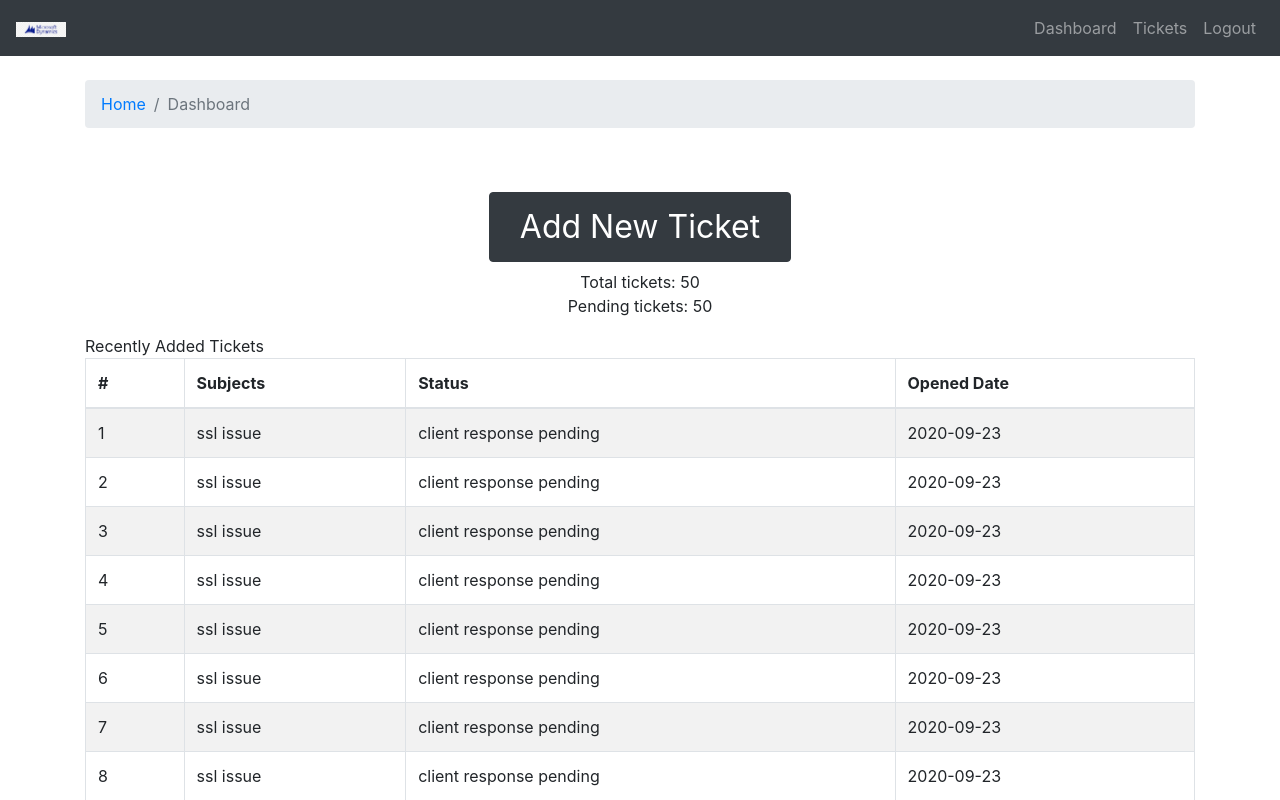
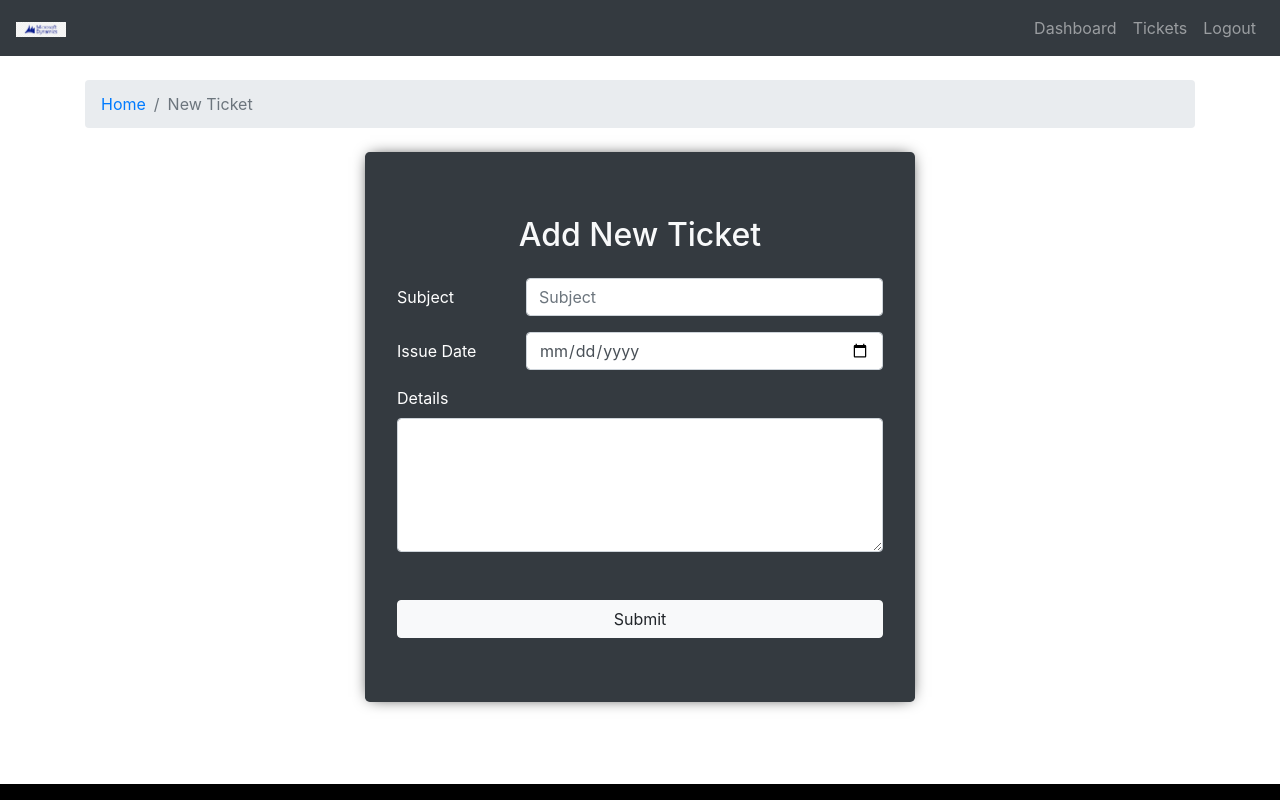
Before and after one commit to emilyzhanghan0104/crm-frontend, a React (Create React App) app: page / in a window 1280 px wide. Shown: the top 800 px of the page. Built offline with nearby package versions, Linux system fonts and the light colour scheme.

Commit message:
Add New Ticket Page

```diff
--- a/src/App.js
+++ b/src/App.js
@@ -1,15 +1,15 @@
 import React from 'react';
 
 import './App.css';
-import Entry from './pages/entry/Entry.page';
-import Dashboard from './pages/dashboard/Dashboard.comp';
+import { Dashboard, AddTicket } from './pages';
 import DefaultLayout from './layout/DefaultLayout';
 
 function App() {
   return (
     <div>
       <DefaultLayout>
-        <Dashboard />
+        {/*  <Dashboard /> */}
+        <AddTicket />
       </DefaultLayout>
     </div>
   );
--- /dev/null
+++ b/src/components/add-ticket-form/AddTicketForm.comp.js
@@ -0,0 +1,63 @@
+import React from 'react';
+import { Form, Jumbotron, Button, Row, Col } from 'react-bootstrap';
+import PropTypes from 'prop-types';
+
+import './add-ticket-form.style.css';
+
+const AddTicketForm = ({ frmData, handleOnSubmit, handleOnChange }) => (
+  <Jumbotron className="mt-2 add-new-ticket bg-dark">
+    <h2 className="text-light text-center mb-4">Add New Ticket</h2>
+    <Form onSubmit={handleOnSubmit} className="text-white">
+      <Form.Group as={Row}>
+        <Form.Label column="true" sm={3}>
+          Subject
+        </Form.Label>
+        <Col column="true" sm={9}>
+          <Form.Control
+            name="subject"
+            value={frmData.subject}
+            onChange={handleOnChange}
+            placeholder="Subject"
+            required
+          />
+        </Col>
+      </Form.Group>
+      <Form.Group as={Row}>
+        <Form.Label column="true" sm={3}>
+          Issue Date
+        </Form.Label>
+        <Col column="true" sm={9}>
+          <Form.Control
+            type="date"
+            name="issueDate"
+            value={frmData.issueDate}
+            onChange={handleOnChange}
+            required
+          />
+        </Col>
+      </Form.Group>
+      <Form.Group>
+        <Form.Label className="mb-2">Details</Form.Label>
+        <Form.Control
+          as="textarea"
+          name="details"
+          value={frmData.details}
+          onChange={handleOnChange}
+          rows="5"
+          required
+        />
+      </Form.Group>
+      <Button className="mt-5" type="submit" variant="light" block>
+        Submit
+      </Button>
+    </Form>
+  </Jumbotron>
+);
+
+AddTicketForm.propTypes = {
+  frmData: PropTypes.object.isRequired,
+  handleOnSubmit: PropTypes.func.isRequired,
+  handleOnChange: PropTypes.func.isRequired,
+};
+
+export default AddTicketForm;
--- /dev/null
+++ b/src/components/add-ticket-form/add-ticket-form.style.css
@@ -0,0 +1,6 @@
+.add-new-ticket {
+  max-width: 550px;
+  margin-left: auto;
+  margin-right: auto;
+  box-shadow: 0px 0px 15px -5px black;
+}
--- a/src/components/index.js
+++ b/src/components/index.js
@@ -2,3 +2,4 @@ export { default as Reset } from './password-reset/resetPassword';
 export { default as LoginForm } from './login/login.comp';
 export { default as TicketTable } from './ticket-table/TicketTable.comp';
 export { default as PageBreadcrumb } from './breadcrumb/Breadcrumb.comp';
+export { default as AddTicketForm } from './add-ticket-form/AddTicketForm.comp';
--- /dev/null
+++ b/src/pages/index.js
@@ -0,0 +1,3 @@
+export { default as Entry } from './entry/Entry.page';
+export { default as Dashboard } from './dashboard/Dashboard.page';
+export { default as AddTicket } from './new-ticket/AddTicket.page';
--- /dev/null
+++ b/src/pages/new-ticket/AddTicket.page.js
@@ -0,0 +1,48 @@
+import React, { useState } from 'react';
+import { Col, Container, Row } from 'react-bootstrap';
+
+import { PageBreadcrumb, AddTicketForm } from '../../components';
+
+const initFrmDt = {
+  subject: '',
+  issueDate: null,
+  details: '',
+};
+
+const AddTicket = () => {
+  const [frmData, setFrmData] = useState(initFrmDt);
+
+  const handleOnChange = (e) => {
+    const { name, value } = e.target;
+    setFrmData({
+      ...frmData,
+      [name]: value,
+    });
+  };
+
+  const handleOnSubmit = (e) => {
+    e.preventDefault();
+    console.log(frmData);
+  };
+
+  return (
+    <Container>
+      <Row>
+        <Col>
+          <PageBreadcrumb page="New Ticket" />
+        </Col>
+      </Row>
+      <Row>
+        <Col>
+          <AddTicketForm
+            handleOnSubmit={handleOnSubmit}
+            frmData={frmData}
+            handleOnChange={handleOnChange}
+          />
+        </Col>
+      </Row>
+    </Container>
+  );
+};
+
+export default AddTicket;
```
Also changed, not shown: src/pages/dashboard/Dashboard.page.js (renamed from src/pages/dashboard/Dashboard.comp.js).
